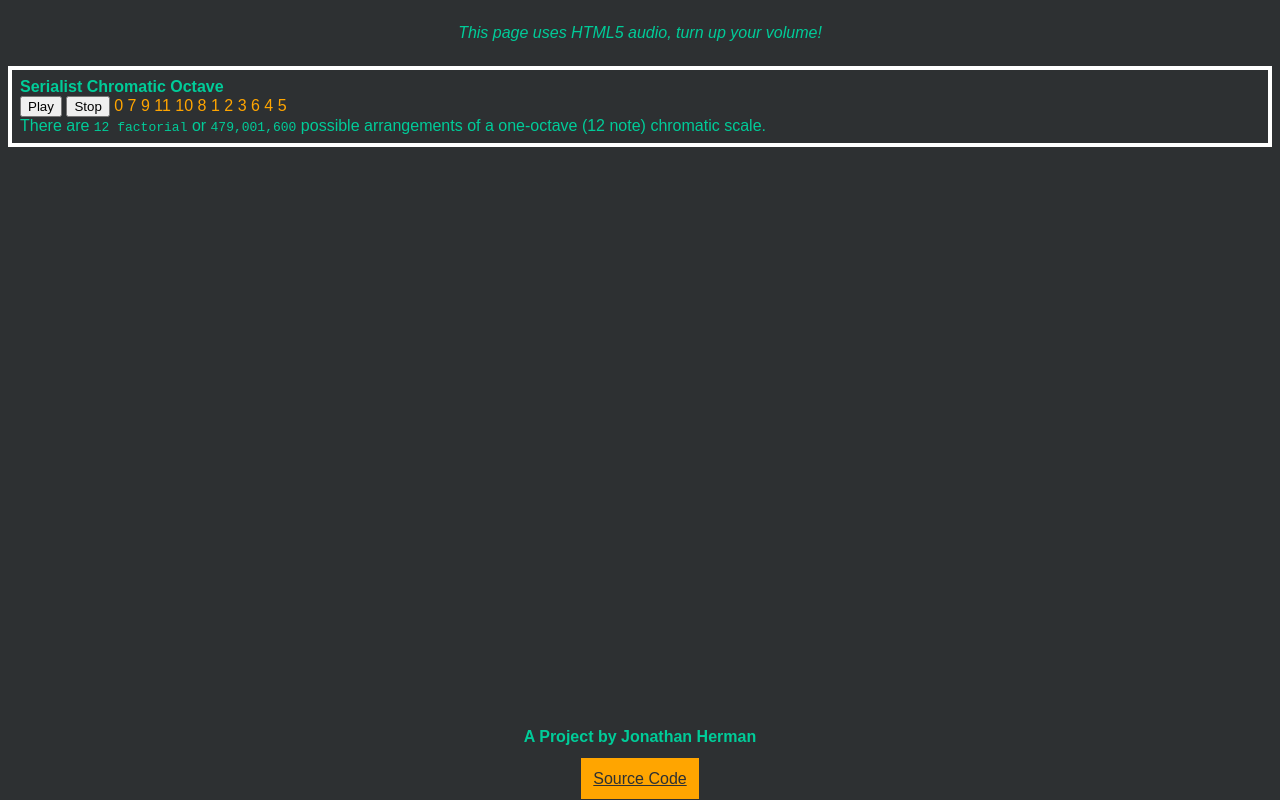
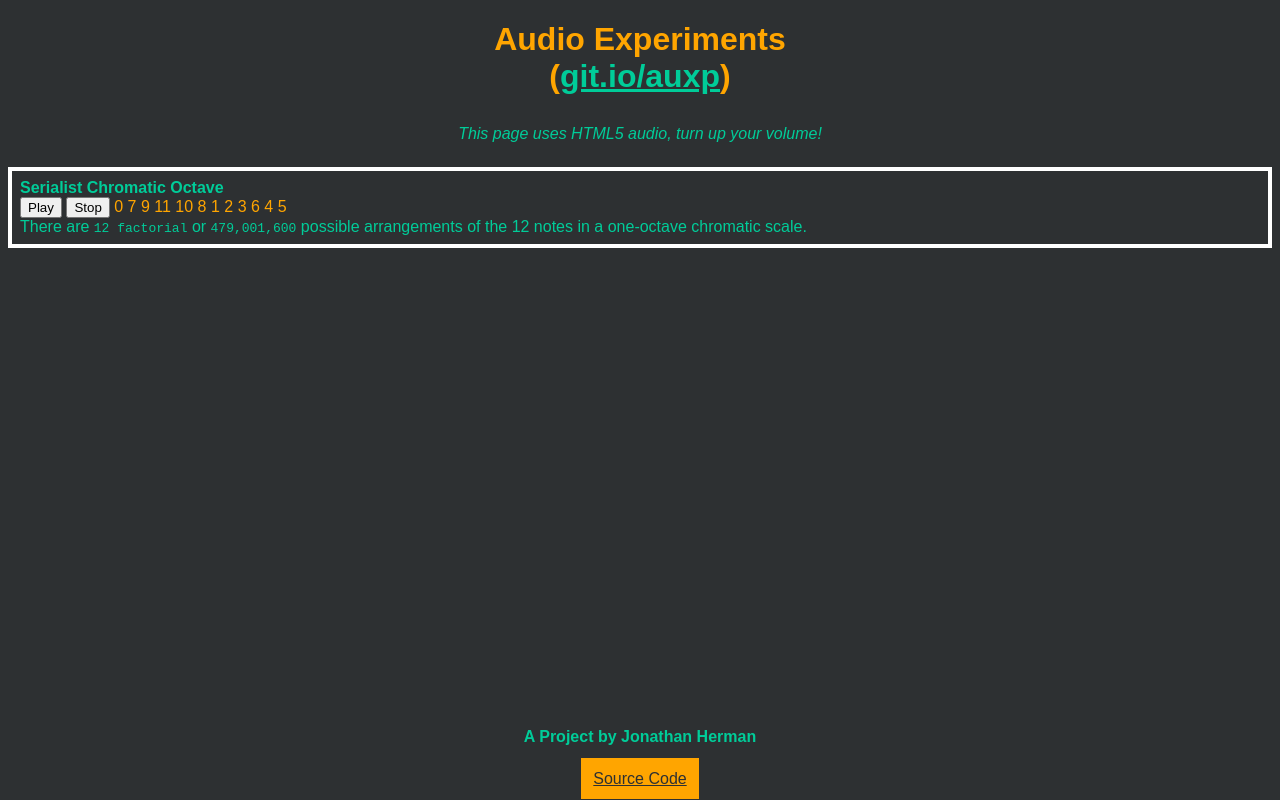
Before and after one commit to jdh11235/auxp, a plain HTML site: page index.html in a window 1280 px wide. Both pictures are taken after a click on the button "Play". Drawn offline with Linux system fonts and the light colour scheme.

Commit message:
added cooler heading

```diff
--- a/index.html
+++ b/index.html
@@ -12,7 +12,14 @@
 	<script src="music/serialist_chromatic_octave.js"></script>
 </head>
 <body>
-	<center><p><i>This page uses HTML5 audio, turn up your volume!</i></p></center>
+	<center id="header">
+		<h1>
+			Audio Experiments
+			<br>
+			(<a href="http://git.io/auxp">git.io/auxp</a>)
+		</h1>
+		<p><i>This page uses HTML5 audio, turn up your volume!</i></p>
+	</center>
 
 	<div id="serialist_chromatic_octave">
 		<b>Serialist Chromatic Octave</b>
@@ -21,7 +28,7 @@
 		<button onclick="serialist_chromatic_octave.stop = true">Stop</button>
 		<span id="serialist_chromatic_octave-note_display"></span>
 		<br>
-		There are <code>12 factorial</code> or <code>479,001,600</code> possible arrangements of a one-octave (12 note) chromatic scale.
+		There are <code>12 factorial</code> or <code>479,001,600</code> possible arrangements of the 12 notes in a one-octave chromatic scale.
 	</div>
 
 	<!-- github link -->
--- a/music/serialist_chromatic_octave.js
+++ b/music/serialist_chromatic_octave.js
@@ -14,8 +14,7 @@ var serialist_chromatic_octave = {
 
 	pattern: function() {
 		var note_display = document.getElementById('serialist_chromatic_octave-note_display');
-		var remaining_notes = [1, 2, 3, 4, 5, 6, 7, 8, 9, 10, 11];
-		//c to b, chromatic scale
+		var remaining_notes = [1, 2, 3, 4, 5, 6, 7, 8, 9, 10, 11]; //c# to b, chromatic scale
 
 		function randomNote() {
 			if (remaining_notes[0] !== undefined) {
@@ -34,7 +33,7 @@ var serialist_chromatic_octave = {
 			}
 		}
 
-		serialist_chromatic_octave.playNote(0);
+		serialist_chromatic_octave.playNote(0); //starting c
 		setTimeout(randomNote, serialist_chromatic_octave.speed);
 	}
 };
--- a/style.css
+++ b/style.css
@@ -39,6 +39,18 @@ span {
 
 #footer a {
 	background-color: orange;
-	color: #2d3032;
+	color: #2d3032; /* Brackets Window Frame */
 	padding: 0.75em;
 }
+
+h1 {
+	color: orange;
+}
+
+#header a {
+	color: #00cc99; /* Caribbian Green */
+}
+
+#header a:hover {
+	color: white;
+}
```
